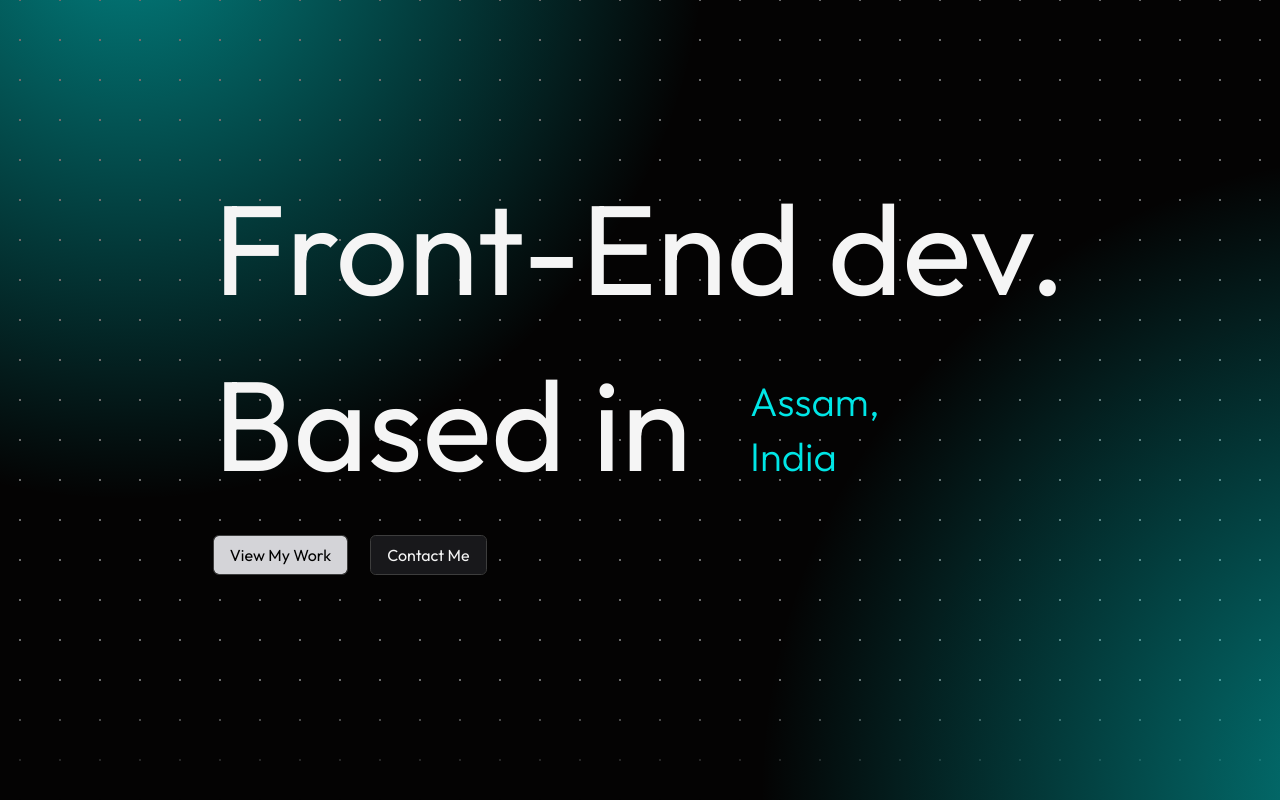
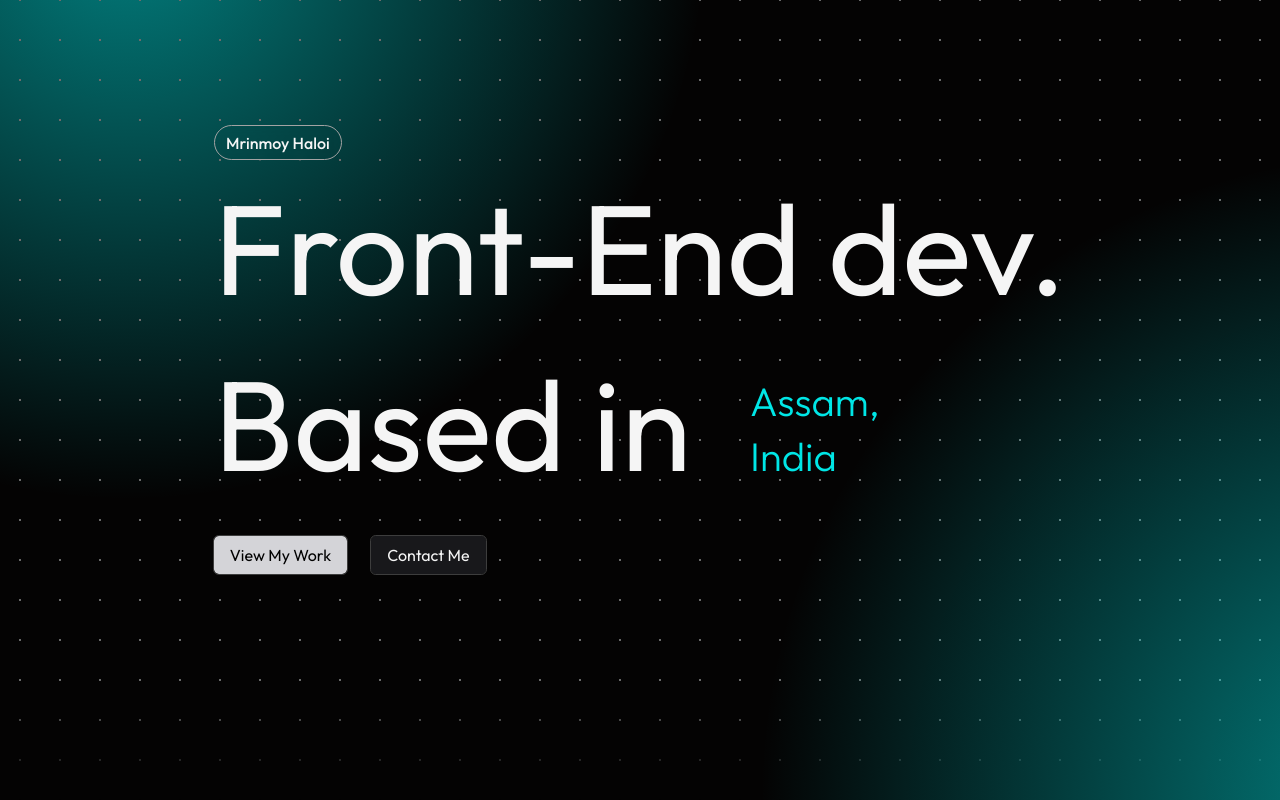
Before and after one commit to MrinmoyHaloi/mrinmoyhaloi.github.io, a SvelteKit app: page / in a window 1280 px wide. Shown: the top 800 px of the page. Built offline with nearby package versions, Linux system fonts and the light colour scheme; some icons are missing.

Commit message:
fix: add slideup animation to name in hero section

```diff
--- a/src/routes/+page.svelte
+++ b/src/routes/+page.svelte
@@ -120,7 +120,7 @@
 		<div class="dot-grid"></div>
 		<div class="section">
 			<div class="title-box">
-				<span class="name opacity-0">Mrinmoy Haloi</span>
+				<span class="name opacity-0 slide-up">Mrinmoy Haloi</span>
 				<h1 class="text-[4rem] leading-snug sm:text-[5rem] md:text-[6rem] lg:text-[8rem]">
 					<span class="slide-up inline-block opacity-0">Front-End dev.</span>
 					<br />
```
